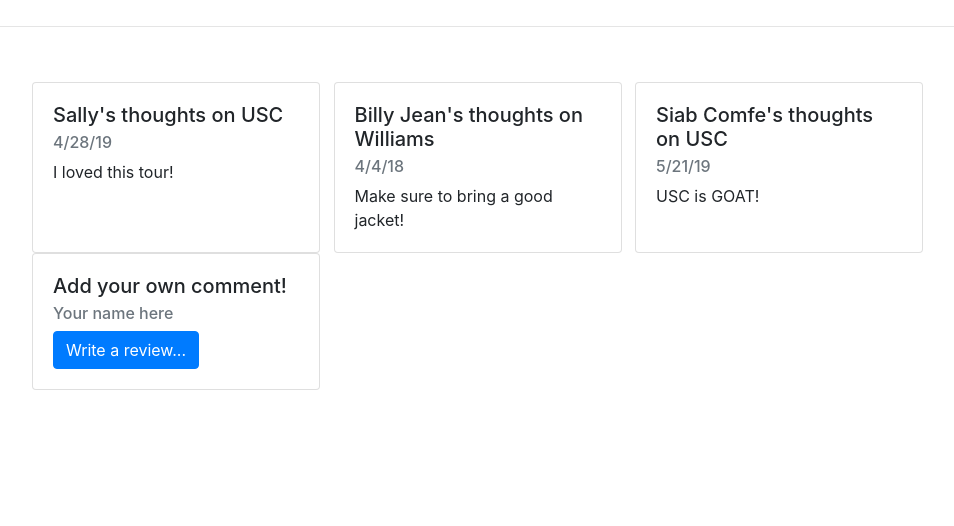
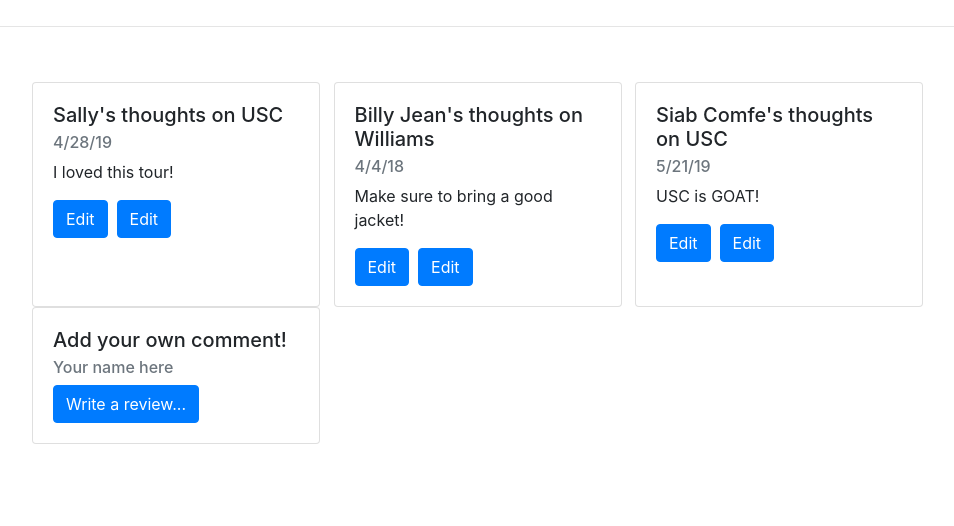
Before and after one commit to S-Aliu/final-proj-S-Aliu, a Flask app: page /Forum in a window 1280 px wide. Shown: the part 353-879 px from the top of the page, without its empty margins (193-1147 px from the left). Run offline with Flask 2, Linux system fonts and the light colour scheme; data comes from the database, SQL or seed files in the repository; some libraries are stand-ins or nearby versions.

Commit message:
feat:add links to allposts.html to send users to page to edit their post

```diff
--- a/vagrant/catalog/templates/allposts.html
+++ b/vagrant/catalog/templates/allposts.html
@@ -22,6 +22,8 @@
           <h5 class="card-title">{{p.author}}'s thoughts on {{p.college}}</h5>
           <h6 class="card-subtitle mb-2 text-muted">{{p.date}}</h6>
           <p class="card-text">{{p.notes}}</p>
+            <a href="{{url_for('editPost', id=p.id)}}" class="btn btn-primary">Edit</a>
+            &nbsp<a href="{{url_for('editPost', id=p.id)}}" class="btn btn-primary">Edit</a>
         </div>
       </div>
       &nbsp
```
